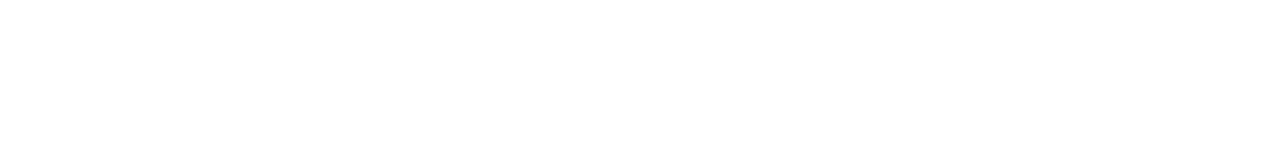
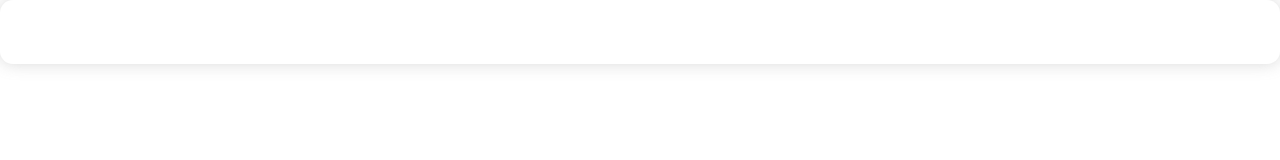
Before and after one commit to Gerlangio/flextutorial, a plain HTML site: page index.html in a window 1280 px wide. Drawn offline with Linux system fonts and the light colour scheme.

Commit message:
Update style.css

```diff
--- a/style.css
+++ b/style.css
@@ -11,5 +11,5 @@ body {
     background: white;
     padding: 2rem;
     border-radius: .8rem;
-    box-shadow: 0 0 1rem 0 rgba(red, green, blue, alpha);
+    box-shadow: 0 0 1rem 0 rgba(136, 136, 136, 0.316);
 }
```
